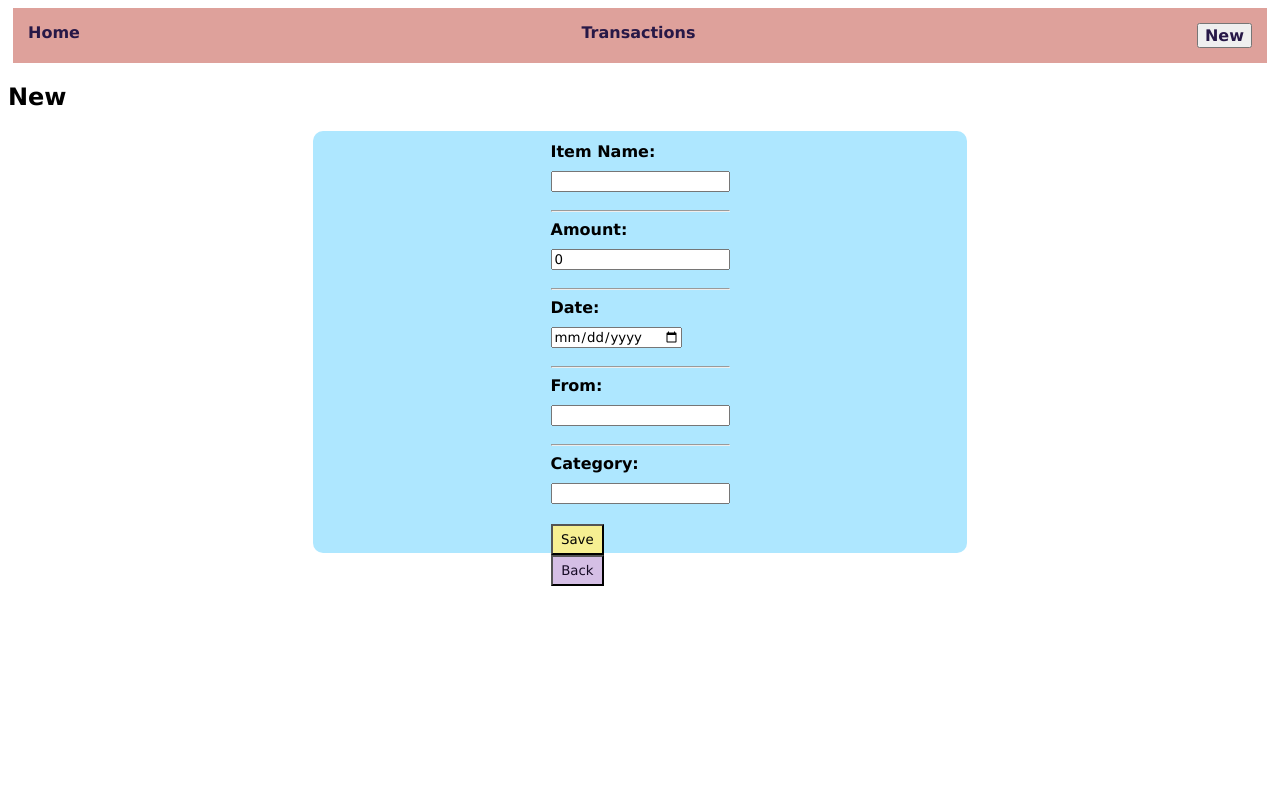
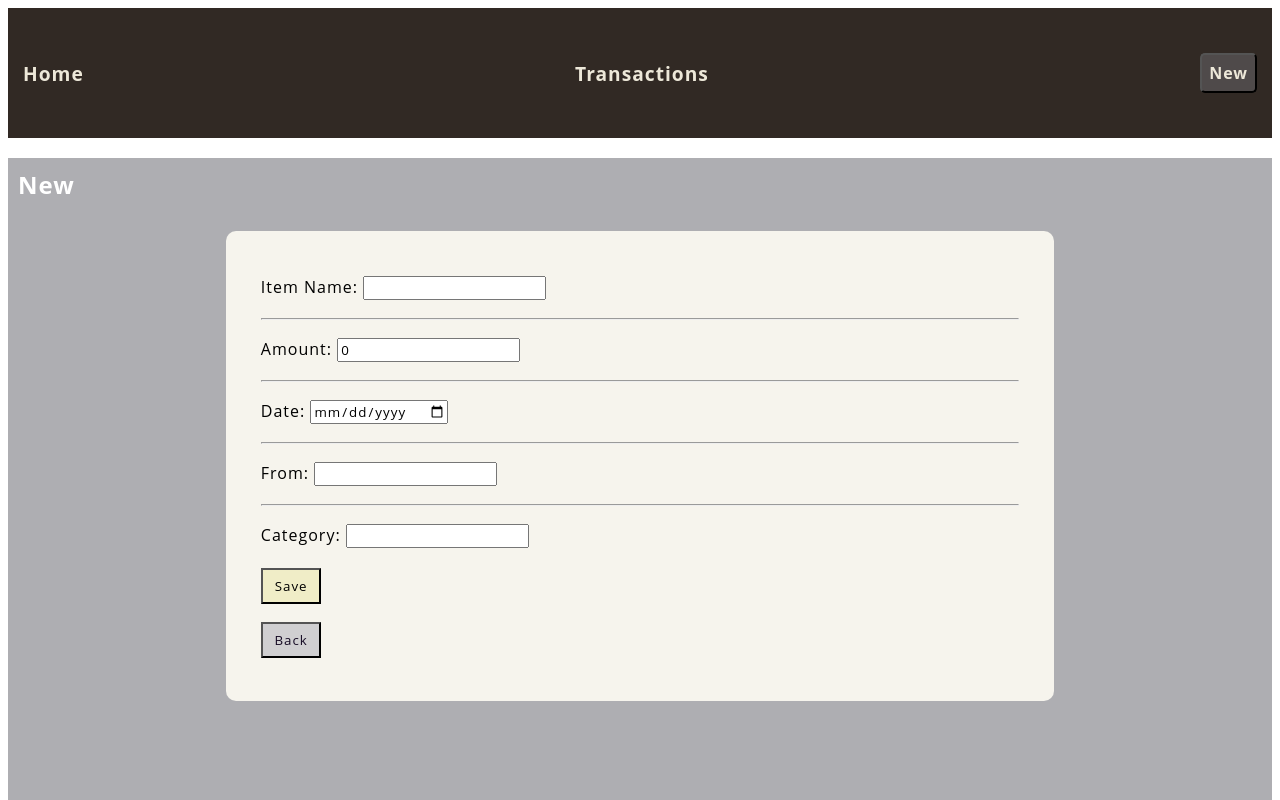
Before and after one commit to minagrullon/Budget-App-Frontend, a React (Create React App) app: page /transactions/new in a window 1280 px wide. Shown: the top 800 px of the page. Built offline with nearby package versions, Linux system fonts and the light colour scheme; no server answers; the HTML template or start-up script is replaced by a standard one.

Commit message:
simplified css

```diff
--- a/src/Components/NavBar.css
+++ b/src/Components/NavBar.css
@@ -1,16 +1,34 @@
 .navbar {
   padding: 15px;
-  margin-left: 5px;
-  margin-right: 5px;
   margin-top: 0px;
   display: flex;
   justify-content: space-between;
-  background-color: rgb(222, 161, 155);
+  align-items: center;
+  background-color: rgb(49, 41, 36);
+  height: 100px;
 }
 
 .nav_link {
   font-size: 16px;
   text-decoration: none;
-  color: rgb(39, 24, 71);
+  color: rgb(237, 232, 217);
   font-weight: bold;
+  font-size: larger;
 }
+
+.nav_link:hover {
+  font-size: 1.4em;
+  letter-spacing: 1.4px;
+}
+
+.new_button {
+  background-color: rgb(79, 74, 74);
+  padding: 7px;
+  border-radius: 5px;
+}
+
+.new_button:hover {
+  background-color: rgb(45, 85, 71);
+  cursor: pointer;
+  color: white;
+}
--- a/src/Components/NavBar.js
+++ b/src/Components/NavBar.js
@@ -11,7 +11,7 @@ export default function NavBar() {
       <Link className="nav_link" to="/transactions">
         Transactions
       </Link>
-      <button>
+      <button className="new_button">
         <Link className="nav_link" to="/transactions/new">
           New
         </Link>
--- a/src/Components/Transactions.css
+++ b/src/Components/Transactions.css
@@ -1,12 +1,13 @@
 .transactions_index {
   border: 1px solid black;
   padding: 10px;
+  height: 100vh;
   margin-top: 10px;
   margin-left: auto;
   margin-right: auto;
-  background-color: rgb(62, 46, 138);
+  background-color: rgb(242, 235, 225);
   border-radius: 10px;
-  color: white;
+  color: rgb(54, 51, 51);
   /* display: flex;
 
   align-items: center; */
@@ -19,38 +20,34 @@
   margin-top: 10px;
 }
 
-thead {
+.headers {
   display: flex;
-  justify-content: space-between;
+  justify-content: space-around;
   align-items: center;
+  color: white;
 }
 
-td,
-th {
+.details {
+  display: flex;
+  justify-content: space-around;
+
+  align-items: center;
+  margin-top: 10px;
   border: 1px solid rgb(181, 180, 180);
   padding: 0.5rem;
   text-align: center;
-}
-
-tr:nth-child(even) {
+  color: rgb(56, 48, 48);
   background-color: rgb(228, 235, 236);
 }
 
-td {
-  overflow: hidden;
-  text-overflow: ellipsis;
-  white-space: nowrap;
-  color: black;
-}
-
-.date {
-  width: 200px;
+/* .date {
+  margin-left: 10px;
 }
 
 .amount {
-  width: 200px;
+  margin-right: 10px;
+} */
+
+.index_page {
+  margin: 8px;
 }
-
-.item {
-  font-weight: 700;
-}
--- a/src/Components/Transactions.js
+++ b/src/Components/Transactions.js
@@ -28,13 +28,15 @@ export default function Transactions() {
     return acc;
   }, 0);
 
+  let sorted = transactions.sort((a, b) => a.date - b.date);
+
   return (
     <div className="transactions_index">
       <h2>Transactions</h2>
       <h3>Total in the bank: $ {total}</h3>
       <div className="transactions_list">
         <hr></hr>
-        <table
+        <div
           className="transaction_item"
           style={{
             border: "solid 1px black",
@@ -42,14 +44,30 @@ export default function Transactions() {
             padding: "5px",
           }}
         >
-          <tr>
-            <thead>
-              <th className="date">Date</th>
-              <th>Item</th>
-              <th className="amount">Amount</th>
-            </thead>
-          </tr>
-          {transactions.map((transaction, index) => {
+          <div className="headers">
+            <h3 className="date">Date</h3>
+            <h3>Item</h3>
+            <h3 className="amount">Amount</h3>
+          </div>
+          {transactions
+            .map((transaction, index) => {
+              return (
+                <div className="details" key={transaction.id}>
+                  <h5>{transaction.date}</h5>
+                  <h4 className="item">
+                    <Link
+                      to={`/transactions/${index}`}
+                      style={{ textDecoration: "none" }}
+                    >
+                      {transaction.item_name}
+                    </Link>
+                  </h4>
+                  <h5>$ {transaction.amount}</h5>
+                </div>
+              );
+            })
+            .sort((a, b) => a.date - b.date)}
+          {/* {sorted.map((transaction, index) => {
             return (
               <>
                 <tbody key={transaction.id}>
@@ -68,8 +86,8 @@ export default function Transactions() {
                 </tbody>
               </>
             );
-          })}
-        </table>
+          })} */}
+        </div>
       </div>
     </div>
   );
--- a/src/Pages/Home.css
+++ b/src/Pages/Home.css
@@ -1,15 +1,25 @@
 .home {
-  margin: 5px;
+  margin-top: 0;
   display: flex;
-  justify-content: center;
+
   align-items: center;
   height: 100vh;
   background-color: whitesmoke;
   /* background-image: url("https://cdn.dribbble.com/users/844597/screenshots/5895763/media/bfecc3ab0f6a2c509d5e2d80549b7e21.gif"); */
-  background-image: url("https://thumbs.gfycat.com/PaltryRichAmphiuma-max-1mb.gif");
-  background-size: fit;
+  /* background-image: url("https://thumbs.gfycat.com/PaltryRichAmphiuma-max-1mb.gif"); */
+  /* background-image: url("https://www.mysuretybank.com/wp-content/uploads/2019/08/3-Checking-Hero.gif"); */
+  background-image: url("https://www.pollenmidwest.org/wp-content/uploads/2017/04/banking2.gif");
+  background-size: cover;
+  background-repeat: no-repeat;
   background-position: center;
-  font-size: larger;
+
+  font-size: 2em;
   font-weight: bold;
-  color: rgb(20, 24, 50);
+  color: rgb(23, 71, 68);
+  text-shadow: 4px 4px 4px solid rgb(233, 233, 17);
 }
+
+.home h2 {
+  padding: 10px;
+  margin-right: 10px;
+}
--- a/src/Pages/Home.js
+++ b/src/Pages/Home.js
@@ -4,7 +4,7 @@ import "./Home.css";
 export default function Home() {
   return (
     <div className="home">
-      <h2>Wecome to Budget Bank</h2>
+      <h2>Welcome to Budget Bank</h2>
     </div>
   );
 }
--- a/src/Pages/Index.js
+++ b/src/Pages/Index.js
@@ -3,7 +3,7 @@ import Transactions from "../Components/Transactions";
 
 export default function Index() {
   return (
-    <div>
+    <div className="index_page">
       <h3>Index</h3>
       <Transactions />
     </div>
--- a/src/Pages/New.css
+++ b/src/Pages/New.css
@@ -1,5 +1,6 @@
 .new_page {
   display: block;
+  background-color: rgb(174, 174, 178);
   /* justify-content: center;
   align-items: center; */
   height: 100vh;
@@ -8,17 +9,21 @@
   background-size: cover; */
 }
 
+.new_page h2 {
+  color: white;
+  padding: 10px;
+}
 .new_form {
   margin-top: 10px;
-  padding: 11px;
-  background-color: rgb(174, 231, 255);
+  margin-left: 10px;
+  padding: 35px;
+  background-color: rgb(246, 244, 237);
   display: grid;
-  grid-template-columns: min-content;
+
   margin-left: auto;
   margin-right: auto;
-  justify-content: center;
-  align-items: center;
-  width: 50%;
+
+  width: 60%;
   height: 50%;
   border-radius: 10px;
 }
@@ -29,15 +34,22 @@ input {
 }
 
 .back_button {
-  width: 30%;
-  padding: 6px;
-  background-color: rgb(213, 191, 229);
+  width: 8%;
+  height: 36px;
+  /* padding: 6px; */
+  background-color: rgb(208, 207, 209);
   color: rgb(22, 11, 37);
+  margin-top: 10px;
 }
 
 .submit {
+  display: flex;
+  justify-content: center;
+  align-items: center;
   margin-top: 10px;
-  width: 30%;
+  width: 8%;
+  height: 36px;
   padding: 6px;
-  background-color: rgb(246, 239, 146);
+  background-color: rgb(240, 237, 199);
+  position: relative;
 }
--- /dev/null
+++ b/src/Pages/Show.css
@@ -0,0 +1,43 @@
+.show_page h2 {
+  margin-left: 10px;
+}
+
+.transaction_details {
+  display: flex;
+  flex-direction: column;
+  align-items: center;
+  justify-content: center;
+  margin-top: 10px;
+  width: 75%;
+  border: 2px solid rgb(181, 180, 180);
+  background-color: rgb(228, 235, 236);
+  border-radius: 10px;
+  padding: 10px;
+  margin-right: auto;
+  margin-left: auto;
+  font-size: larger;
+}
+
+.show_page_buttons {
+  display: flex;
+  justify-content: space-around;
+  align-items: center;
+  margin-top: 20px;
+  padding: 6px;
+  border-radius: 10px;
+}
+
+.show_page_buttons button {
+  padding: 10px;
+  border-radius: 14px;
+  width: 80px;
+
+  border: 2px solid rgb(181, 180, 180);
+  background-color: rgb(57, 44, 34);
+  color: white;
+}
+
+.show_page_buttons button:hover {
+  background-color: rgb(143, 115, 94);
+  color: white;
+}
--- a/src/Pages/Show.js
+++ b/src/Pages/Show.js
@@ -2,6 +2,7 @@ import React from "react";
 import axios from "axios";
 import { useState, useEffect } from "react";
 import { useParams, useNavigate } from "react-router-dom";
+import "./Show.css";
 const API = process.env.REACT_APP_API_URL;
 
 export default function Show() {
@@ -29,13 +30,13 @@ export default function Show() {
 
   console.log(transaction);
   return (
-    <div>
+    <div className="show_page">
       <h2>Show</h2>
       <div className="transaction_details" style={{ textAlign: "center" }}>
-        <h3>{transaction.item_name}</h3>
-        <h4>${transaction.amount}</h4>
-        <h5>{transaction.date}</h5>
-        <h5>{transaction.from}</h5>
+        <h3>Transaction Name: {transaction.item_name}</h3>
+        <h4>Amount: ${transaction.amount}</h4>
+        <h5>Date: {transaction.date}</h5>
+        <h5>From: {transaction.from}</h5>
       </div>
       <div className="show_page_buttons">
         <button onClick={() => navigate("/transactions")}>Back</button>
--- a/src/index.css
+++ b/src/index.css
@@ -1,4 +1,4 @@
 * {
-  font-family: "Lucida Sans", "Lucida Sans Regular", "Lucida Grande",
-    "Lucida Sans Unicode", Geneva, Verdana, sans-serif;
+  font-family: "Open Sans", sans-serif;
+  letter-spacing: 1px;
 }
```
